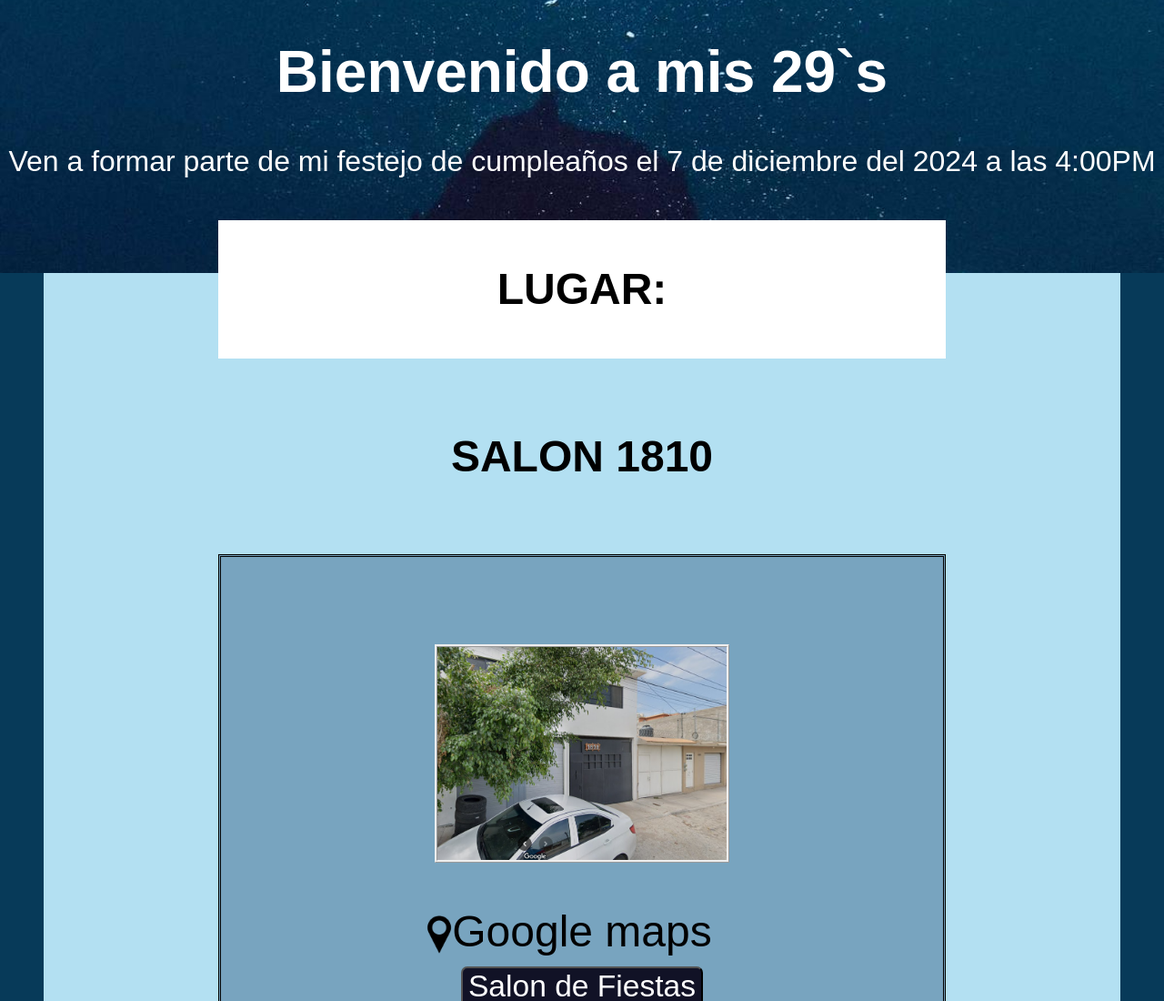
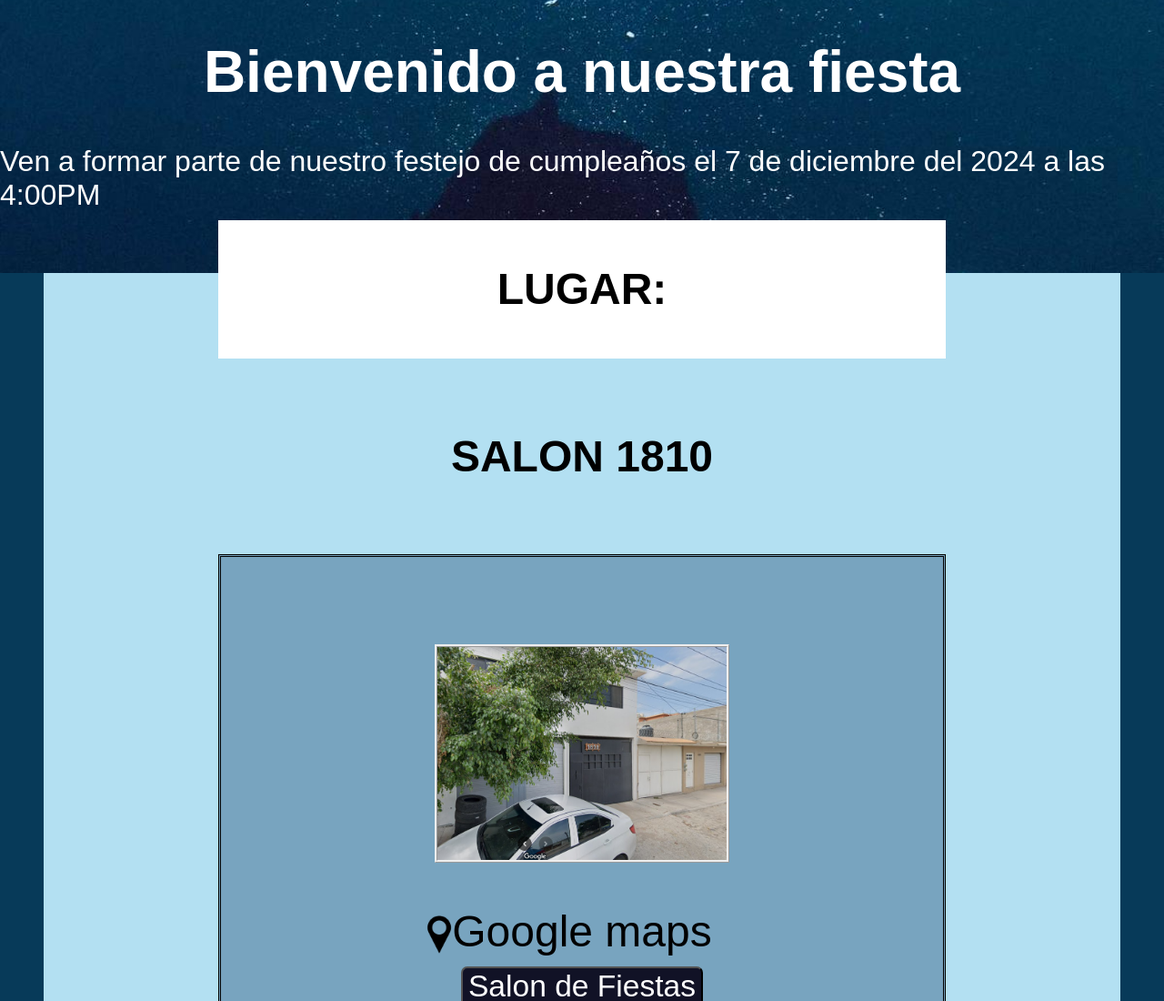
Before and after one commit to Deigo97/Fiesta, a plain HTML site: page index.html in a window 1280 px wide. Shown: the top 1100 px of the page at 91% size. Drawn offline with Linux system fonts and the light colour scheme; a web font is replaced by a local one.

Commit message:
Se cambia el titulo de la invitación

```diff
--- a/index.html
+++ b/index.html
@@ -13,8 +13,8 @@
 <body>
     <header class="header">
         <div>
-            <h1>Bienvenido a mis 29`s</h1>
-            <p>Ven a formar parte de mi festejo de cumpleaños el 7 de diciembre del 2024 a las 4:00PM</p>
+            <h1>Bienvenido a nuestra fiesta</h1>
+            <p>Ven a formar parte de nuestro festejo de cumpleaños el 7 de diciembre del 2024 a las 4:00PM</p>
         </div>
     </header>
     <main class="main">
```
